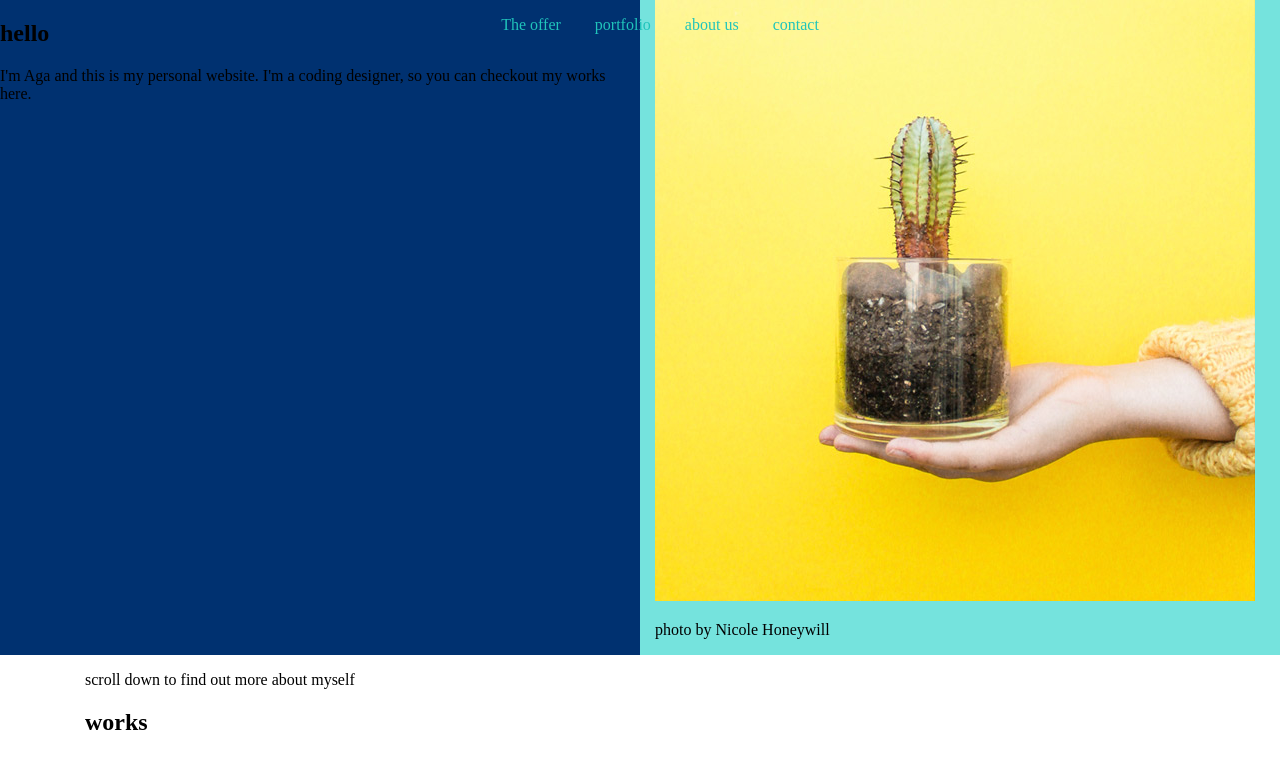
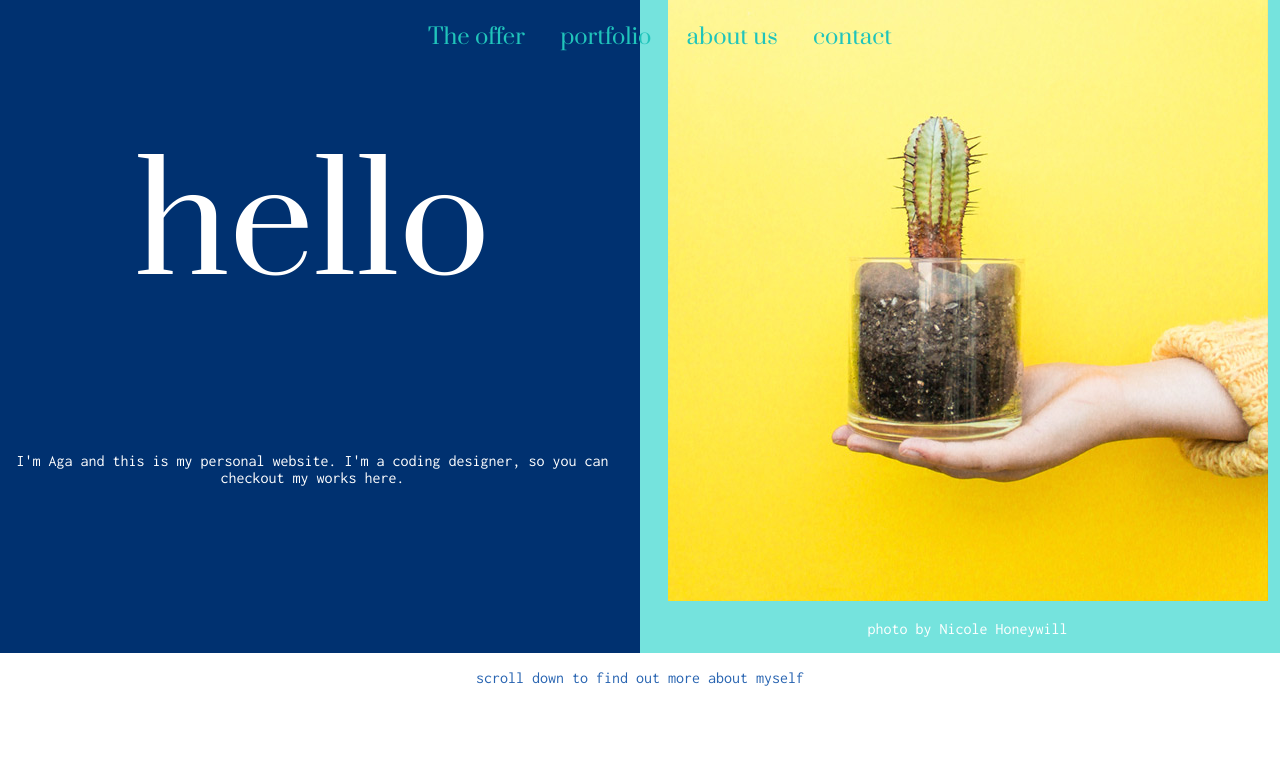
Before and after one commit to mihau1987/SklillShare_Aga_course, a plain HTML site: page index.html in a window 1280 px wide. Shown: the top 766 px of the page. Drawn offline with Linux system fonts and the light colour scheme.

Commit message:
Typography & Colors Pt 1

```diff
--- a/css/styles.css
+++ b/css/styles.css
@@ -5,6 +5,7 @@ html {
 body {
     margin: 0;
     padding: 0;
+    font-family: 'Inconsolata', monospace;
 }
 
 nav {
@@ -12,6 +13,37 @@ nav {
     z-index: 1;
     left: 0;
     right: 0;
+    font-family: 'Prata', serif;
+    font-size: 22px;
+}
+
+h1,
+h2,
+h3,
+h4,
+h5 {
+    font-family: 'Prata', serif;
+    font-weight: normal;
+}
+
+h1 {
+    font-size: 150px;
+}
+
+h2 {
+    font-size: 100px;
+}
+
+.works h2 {
+    color: #41ccc4;
+}
+
+.myteam h2 {
+    color: #003170;
+}
+
+.contact h2 {
+    color: #f3747b;
 }
 
 .navigation {
@@ -24,13 +56,25 @@ nav {
     color: #20c4bb;
 }
 
+.left-col,
+.right-col {
+    color: #fff;
+    text-align: center;
+}
+
 .left-col {
     background-color: #003170;
+
 }
 
 .right-col {
     background-color: #75e3dd;
 
+}
+
+.scroll {
+    color: #2864b1;
+    text-align: center;
 }
 
 img {
--- a/index.html
+++ b/index.html
@@ -7,6 +7,8 @@
     <meta name="viewport" content="width=device-width, initial-scale=1.0">
     <link rel="stylesheet" href="css/styles.css" type="text/css">
     <link rel="stylesheet" href="css/bootstrap-grid.css" type="text/css">
+    <link href="https://fonts.googleapis.com/css?family=Inconsolata:400,700|Prata&display=swap" rel="stylesheet">
+
 </head>
 
 <body>
@@ -35,9 +37,9 @@
         </section>
     </header>
     <main class="container">
-        <p>scroll down to find out more about myself</p>
+        <p class="scroll">scroll down to find out more about myself</p>
         <!--works-->
-        <section>
+        <section class="works">
             <h2>works</h2>
             <!--first-->
             <div class="row">
@@ -90,7 +92,7 @@
         </section>
 
         <!--my team-->
-        <section>
+        <section class="myteam">
             <h2>my team</h2>
             <div class="row">
                 <div class="col-md-6">
@@ -117,7 +119,7 @@
         </section>
 
         <!--contact-->
-        <section>
+        <section class="contact">
             <h2>contact</h2>
             <div class="row">
                 <div class="col">
```
